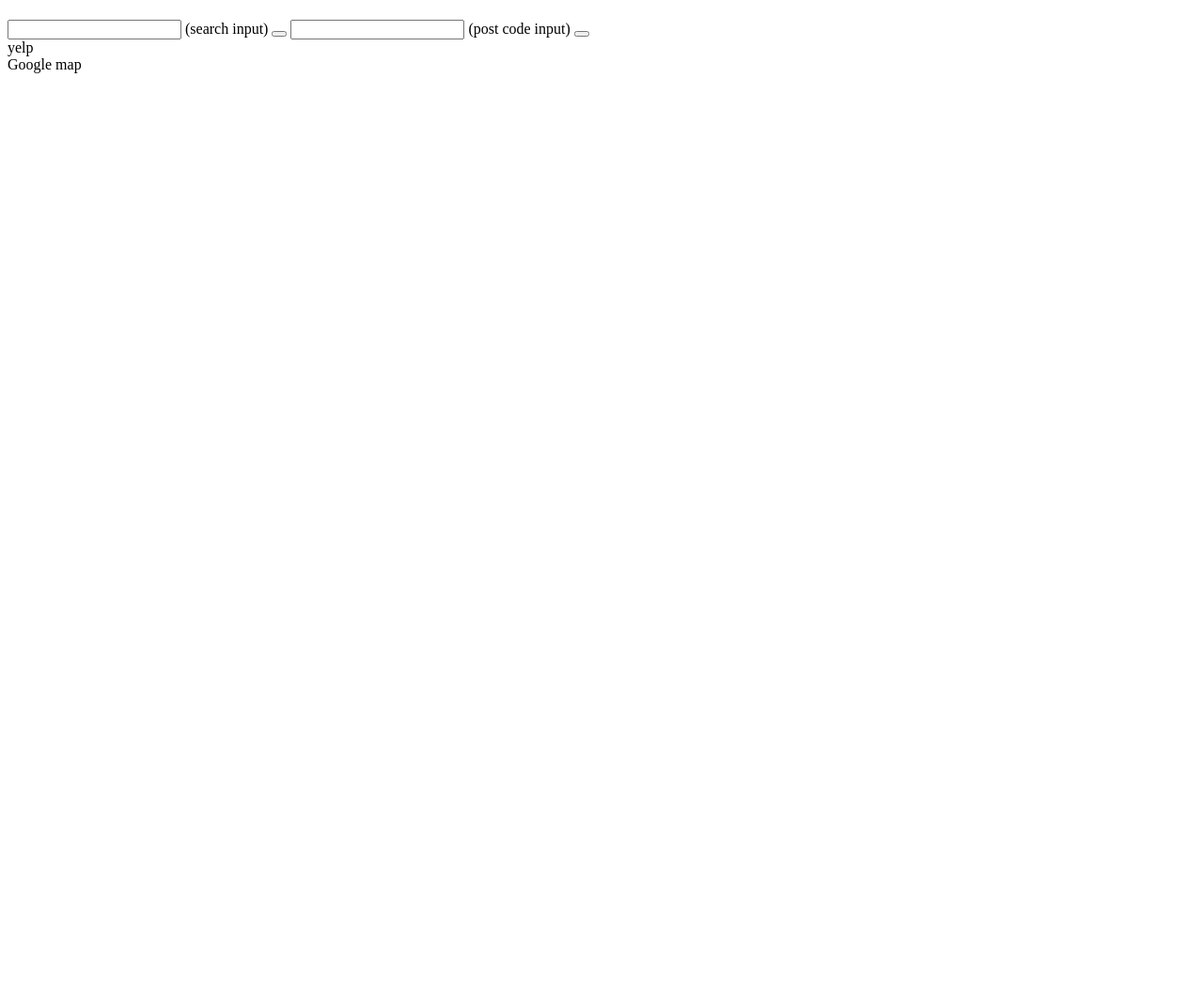
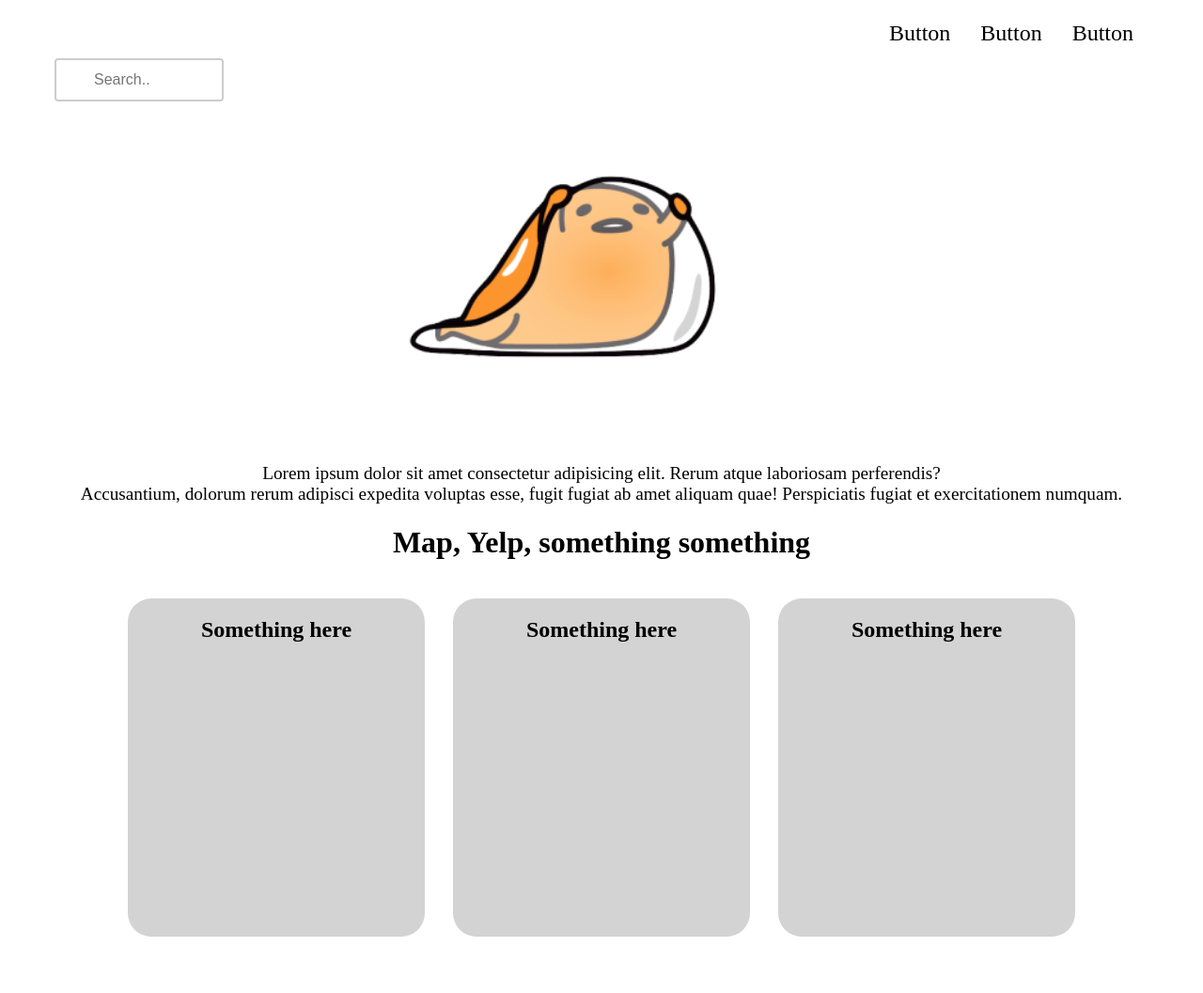
Before and after one commit to anniechen9025/Foodies, a plain HTML site: page index.html in a window 1280 px wide. Shown: the whole page at 94% size. Before the commit the page ends 800 px from the top, so only its background shows below. Drawn offline with nearby package versions, Linux system fonts and the light colour scheme.

Commit message:
Created layout using HTML and CSS

```diff
--- a/Asset/style.css
+++ b/Asset/style.css
@@ -0,0 +1,121 @@
+input[type=text] {
+    width: 180px;
+    box-sizing: border-box;
+    border: 2px solid #ccc;
+    border-radius: 4px;
+    font-size: 16px;
+    background-color: white;
+    background-position: 10px 10px;
+    background-repeat: no-repeat;
+    padding: 12px 20px 12px 40px;
+    -webkit-transition: width 0.4s ease-in-out;
+    transition: width 0.4s ease-in-out;
+}
+
+input[type=text]:focus {
+    width: 150%;
+}
+
+ul {
+    list-style-type: none;
+    margin: 0;
+    padding: 0;
+    overflow: hidden;
+    background-color: white;
+    padding-right: 50px;
+    font-size: 150%;
+}
+
+li {
+    float: right;
+}
+
+li a{
+    display: block;
+    color: black;
+    text-align: center;
+    padding: 14px 16px;
+    text-decoration: none;
+}
+
+li a:hover {
+    background-color: lightgray;
+    color: white;
+}
+
+#emoji {
+    float: left;
+    padding: 10px 50px;
+    font-size: 80px;
+}
+
+.container {
+    display: block;
+    margin-left: auto;
+    margin-right: auto;
+    width: 50%;
+}
+
+.egg {
+    display: block;
+    width: 100%;
+    height: auto;
+}
+
+.overlay {
+    position: absolute;
+    bottom: 90%;
+    left: 0;
+    right: 0;
+    overflow: hidden;
+    height: 0;
+    transition: .5s ease;
+}
+
+.container:hover .overlay {
+    bottom: 0;
+    height: 100%;
+}
+
+.text {
+    white-space: nowrap;
+    color: black;
+    font-size: 40px;
+    font-family: Arial, Helvetica, sans-serif;
+    text-align: center;
+    position: absolute;
+    overflow: hidden;
+    top: 50%;
+    left: 50%;
+    transform: translate(-50%, -50%);
+    -ms-transform: translate(-50%, -50%);
+}
+
+p {
+    text-align: center;
+    font-size: 120%;
+}
+
+#boxes {
+    width: 100%;
+    height: 55vh;
+    text-align: center;
+    justify-content: center;
+}
+
+#card {
+    width: 100%;
+    height: 55vh;
+    text-align: center;
+    justify-content: center;
+    display: flex;
+}
+
+#map {
+    width: 25%;
+    height: 45vh;
+    margin: 20px 15px;
+    text-align: center;
+    background-color: lightgray;
+    border-radius: 25px;
+}
--- a/index.html
+++ b/index.html
@@ -1,26 +1,59 @@
 <!DOCTYPE html>
 <html lang="en">
+
 <head>
     <meta charset="UTF-8">
     <meta http-equiv="X-UA-Compatible" content="IE=edge">
     <meta name="viewport" content="width=device-width, initial-scale=1.0">
-    <title>Document</title>
+    <title>Foodies</title>
+    <link rel="stylesheet" href="https://cdnjs.cloudflare.com/ajax/libs/font-awesome/4.7.0/css/font-awesome.min.css">
+    <link rel="stylesheet" href="Asset/style.css" />
 </head>
+
 <body>
-    <header>
-        <h1></h1>
-        <navi>
-            <input> (search input)
-            <button></button>
-            <input> (post code input)
-            <button></button>
-        </navi>
-    </header>
-    <article>
-        <card>yelp</card>
-        <img>
-        <div>Google map</div>
-    </article>
-    <footer></footer>
+
+    <div id="nav">
+        <ul>
+            <div id="emoji">
+                <input type="text" name="search" placeholder="Search..">
+            </div>
+            <li><a href="#">Button</a></li>
+            <li><a href="#">Button</a></li>
+            <li><a href="#">Button</a></li>
+        </ul>
+    </div>
+
+    <div class="container">
+        <img src="egg.png" alt="egg" class="egg">
+        <div class="overlay">
+            <div class="text">Hungry?</div>
+        </div>
+    </div>
+
+    <div id="info">
+        <p>Lorem ipsum dolor sit amet consectetur adipisicing elit. Rerum atque laboriosam perferendis? <br>
+            Accusantium, dolorum rerum adipisci expedita voluptas esse, fugit fugiat ab amet aliquam quae! Perspiciatis
+            fugiat et exercitationem numquam.</p>
+    </div>
+
+    <div id="boxes">
+        <h1>Map, Yelp, something something</h1>
+        <div id="card">
+            <div id="map">
+                <h2>Something here</h2>
+            </div>
+            <div id="map">
+                <h2>Something here</h2>
+            </div>
+            <div id="map">
+                <h2>Something here</h2>
+            </div>
+        </div>
+    </div>
+
+
+    <script src="https://code.jquery.com/jquery-3.5.1.min.js"></script>
+    <script src="Asset/script.js"></script>
 </body>
+
 </html>
```
Also changed, not shown: egg.png (added), 1 other file.
